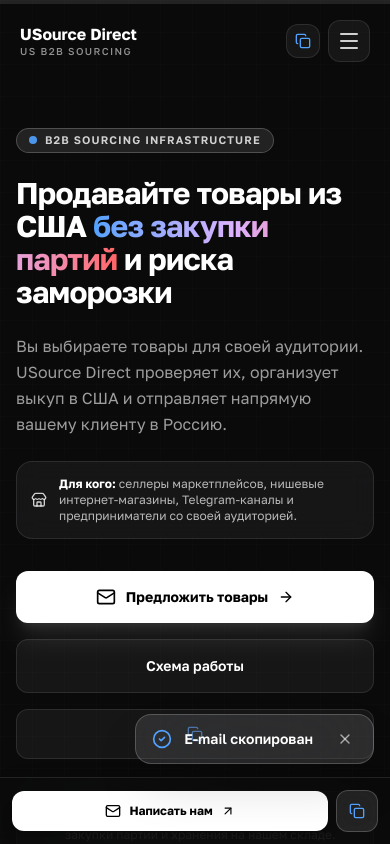
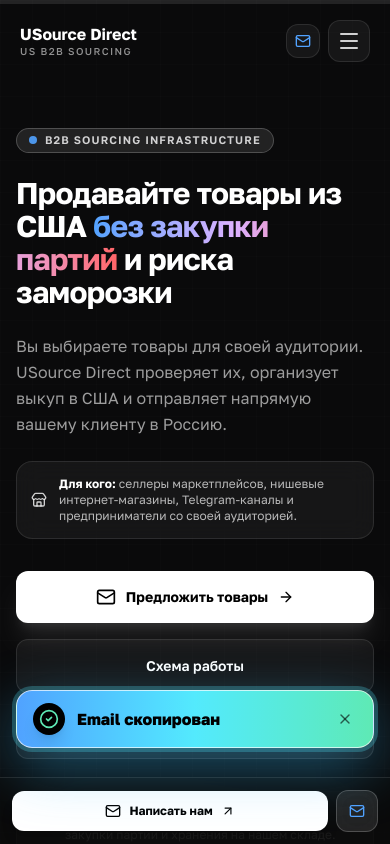
Before and after one commit to alex2kim4chee/usource-direct, a React (Vite) app: page / in a window 390 px wide. Both pictures are taken after a click on the button 303 px from the left and 41 px from the top of the page. Shown: the top 844 px of the page. Built offline with nearby package versions, Linux system fonts and the light colour scheme.

Commit message:
Clarify mobile email copy controls

```diff
--- a/src/App.tsx
+++ b/src/App.tsx
@@ -32,7 +32,7 @@
       navigator.clipboard
         .writeText(EMAIL_ADDRESS)
         .then(() => {
-          setToastMessage('E-mail скопирован');
+          setToastMessage('Email скопирован');
           setTimeout(() => setToastMessage(null), 3000);
         })
         .catch(() => {
@@ -53,7 +53,7 @@
     textArea.select();
     try {
       document.execCommand('copy');
-      setToastMessage('E-mail скопирован');
+      setToastMessage('Email скопирован');
       setTimeout(() => setToastMessage(null), 3000);
     } catch (err) {
       setToastMessage('Ошибка копирования');
--- a/src/components/Header.tsx
+++ b/src/components/Header.tsx
@@ -89,7 +89,7 @@
                 title="Скопировать e-mail"
                 aria-label="Скопировать e-mail"
               >
-                <Copy className="h-4 w-4 text-blue-400" />
+                <Mail className="h-4 w-4 text-blue-400" />
               </button>
 
               <button
@@ -116,8 +116,9 @@
                 onClick={onCopyEmail}
                 className="p-2 text-white/80 hover:text-white bg-white/5 rounded-xl border border-white/10"
                 title="Скопировать e-mail"
+                aria-label="Скопировать e-mail"
               >
-                <Copy className="w-4 h-4 text-blue-400" />
+                <Mail className="w-4 h-4 text-blue-400" />
               </button>
               <button
                 onClick={() => setMobileMenuOpen(!mobileMenuOpen)}
--- a/src/components/StickyMobileCTA.tsx
+++ b/src/components/StickyMobileCTA.tsx
@@ -1,5 +1,5 @@
 import React from 'react';
-import { Mail, Copy, ArrowUpRight } from 'lucide-react';
+import { Mail, ArrowUpRight } from 'lucide-react';
 import { EMAIL_ADDRESS } from '../data/landingData';
 
 interface StickyMobileCTAProps {
@@ -25,8 +25,9 @@
           onClick={onCopyEmail}
           className="p-3 rounded-xl bg-white/10 hover:bg-white/20 text-white border border-white/20 backdrop-blur-md shrink-0"
           title="Скопировать e-mail"
+          aria-label="Скопировать e-mail"
         >
-          <Copy className="w-4 h-4 text-blue-400" />
+          <Mail className="w-4 h-4 text-blue-400" />
         </button>
       </div>
     </div>
--- a/src/components/Toast.tsx
+++ b/src/components/Toast.tsx
@@ -10,12 +10,14 @@
   if (!message) return null;
 
   return (
-    <div className="fixed bottom-20 sm:bottom-6 right-4 sm:right-6 z-50 flex items-center gap-3 bg-white/10 backdrop-blur-2xl text-white px-4 py-3 rounded-2xl shadow-2xl border border-white/20 animate-bounce-short">
-      <CheckCircle2 className="w-5 h-5 text-blue-400 shrink-0" />
-      <span className="text-sm font-semibold">{message}</span>
+    <div className="fixed bottom-24 left-4 right-4 z-50 mx-auto flex max-w-sm items-center gap-3 rounded-2xl border border-white/70 bg-gradient-to-r from-blue-400 via-cyan-300 to-emerald-300 px-4 py-3 text-black shadow-[0_18px_60px_rgba(56,189,248,0.45)] ring-4 ring-cyan-300/25 animate-bounce-short sm:bottom-6 sm:left-auto sm:right-6 sm:mx-0">
+      <div className="flex h-8 w-8 shrink-0 items-center justify-center rounded-full bg-black text-white shadow-lg">
+        <CheckCircle2 className="h-5 w-5 text-emerald-300" />
+      </div>
+      <span className="text-base font-extrabold">{message}</span>
       <button
         onClick={onClose}
-        className="ml-2 text-white/60 hover:text-white transition-colors p-1"
+        className="ml-auto rounded-full p-1 text-black/60 transition-colors hover:bg-black/10 hover:text-black"
         aria-label="Закрыть"
       >
         <X className="w-4 h-4" />
```
